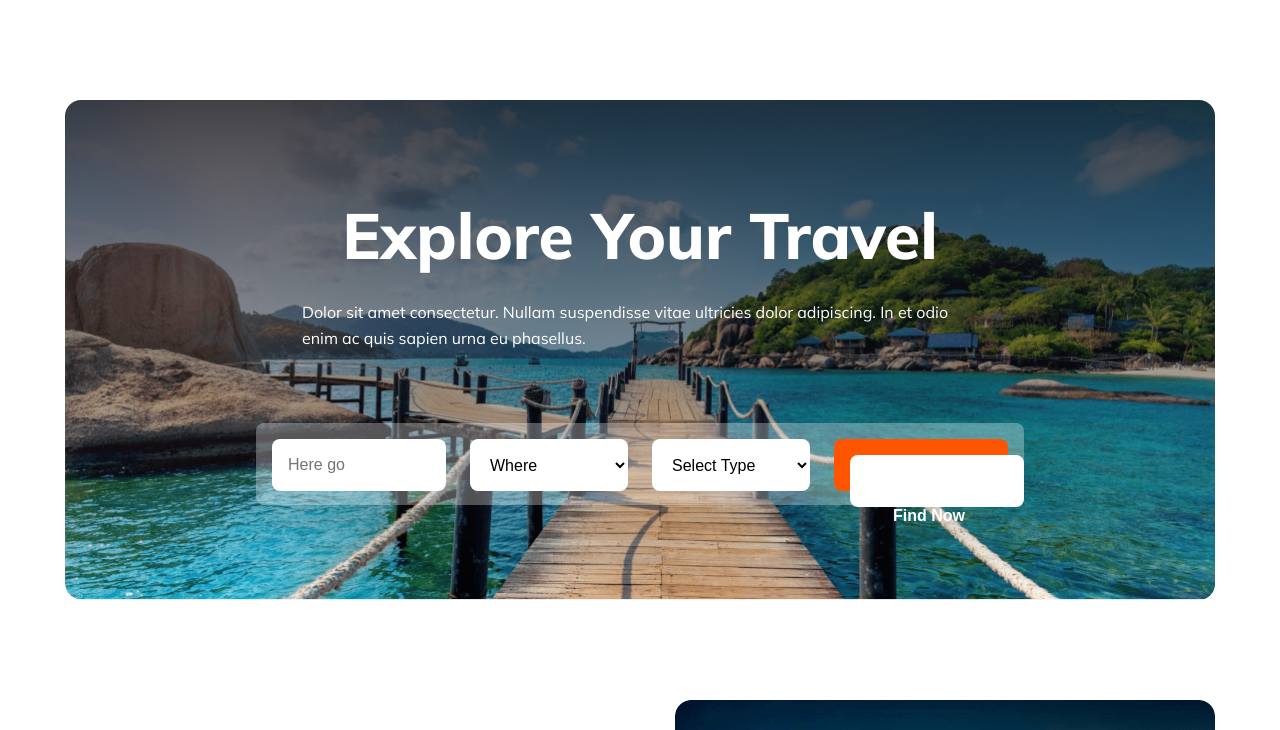
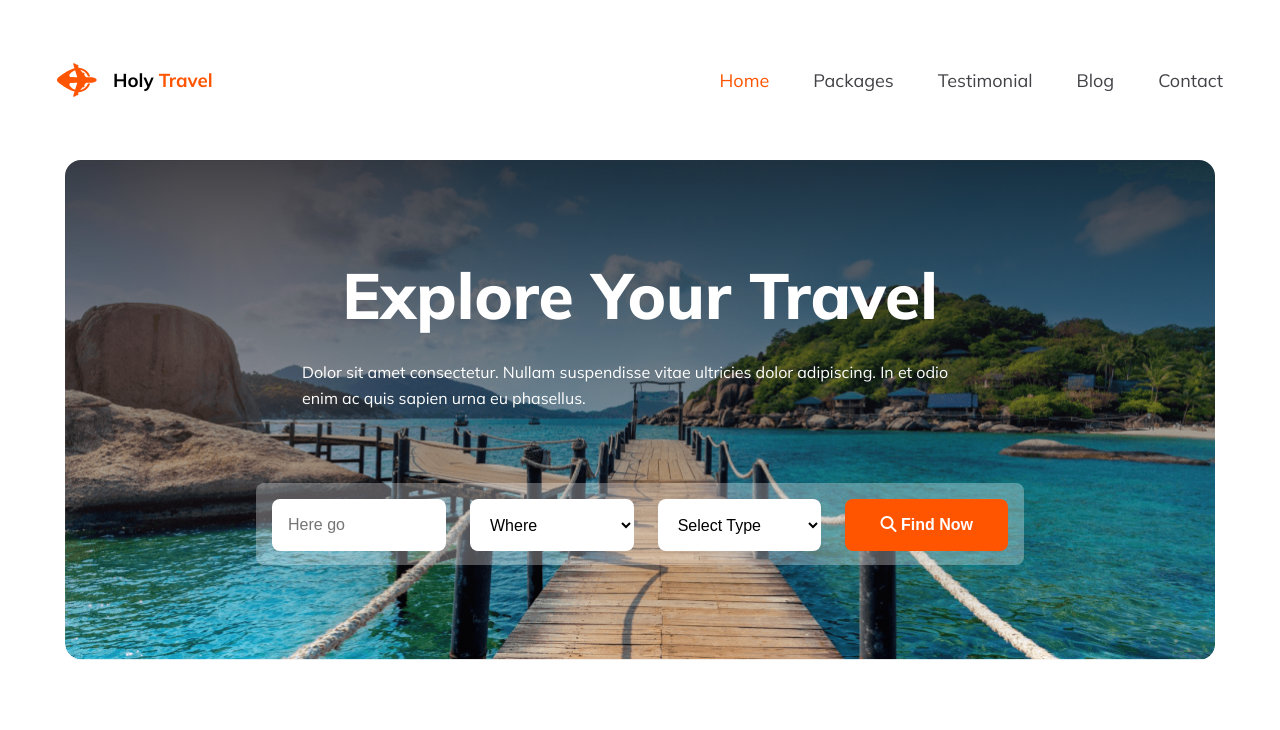
Before and after one commit to Jahid1987/b9-a2, a plain HTML site: page index.html in a window 1280 px wide. Shown: the top 730 px of the page. Drawn offline with Linux system fonts and the light colour scheme.

Commit message:
nav section for larger screen added

```diff
--- a/index.html
+++ b/index.html
@@ -6,12 +6,24 @@
 
     <link rel="stylesheet" href="styles/index.css">
     <link rel="stylesheet" href="styles/mobileresponsive.css">
-    <link rel="stylesheet" href="https://cdnjs.cloudflare.com/ajax/libs/font-awesome/5.15.4/css/font-awesome.min.css">
+
+    <!-- font awesome link -->
+    <script src="https://kit.fontawesome.com/50aead5003.js" crossorigin="anonymous"></script>
 </head>
 <body>
-    <header>
-
-    </header>
+    <nav>
+        <div class="logo-name">
+            <img src="Images/logo.svg" alt="">
+            <h3>Holy <span>Travel</span></h3>
+        </div>
+        <ul>
+            <li><a class="active" href="">Home</a></li>
+            <li><a href="">Packages</a></li>
+            <li><a href="">Testimonial</a></li>
+            <li><a href="">Blog</a></li>
+            <li><a href="">Contact</a></li>
+        </ul>
+    </nav>
 
     <main>
 
@@ -25,15 +37,13 @@
                         <input type="text" name="" id="" placeholder="Here go">
                         <select name="" id="">
                             <option value="">Where</option>
-                            <option value="saab">Bandarban</option>
-                            <option value="opel">Cox's Bazar</option>
-                            <option value="audi">Sylhet</option>
                         </select>
                         <select name="" id="">
                             <option value="">Select Type</option>
                         </select>
-                        <button class="primary-btn"> <i class="fas fa-search"> </i> Find Now</button>
-                        <!-- my font awesome icon is not working properly  -->
+                        <button class="primary-btn">
+                            <i class="fas fa-search"> </i>
+                            Find Now </button>
                     </form>
                 </div>
             </div>
@@ -141,7 +151,7 @@
     </main>
 
     <footer>
-        <div class="footer-title">
+        <div class="logo-name">
             <img src="Images/logo.svg" alt="">
             <h3>Holy <span>Travel</span></h3>
         </div>
--- a/styles/index.css
+++ b/styles/index.css
@@ -50,7 +50,38 @@ section{
     font-weight: 700;
     border: none;
 }
+
+ /* nav section starts here  */
+    nav{
+        width: 100%;
+        max-width: 1186px;
+        height: 56px;
+        margin: 52px auto;
+        display: flex;
+        justify-content: space-between;
+        align-items: center;
+        padding: 0 10px;
+    }
+    nav>ul{
+        display: flex;
+        gap: 44px;
+    }
+    nav> ul li{
+        list-style: none;
+    }
+    nav> ul li a{
+        text-decoration: none;
+        color: #424247;
+        font-size: 18px;
+        font-weight: 400;
+    }
+    nav .active{
+        color: #FF5400;
+    }
+
+
 /* banner section starts here  */
+
 .banner{
     background-image: linear-gradient(180deg, rgba(19, 19, 24, 0.80) 0%, rgba(19, 19, 24, 0.00) 100%), url(../Images/Group_13.png);
     background-repeat: no-repeat;
@@ -61,6 +92,7 @@ section{
     border-radius: 16px;
     display: grid;
     place-items: center;
+    margin-top: 50px;
 }
 .banner-content{
     display: flex;
@@ -90,7 +122,7 @@ section{
     width: 768px;
     height: 82px;
 }
-.banner-form form *{
+.banner-form form input, select{
     width: 174px;
     height: 52px;
     border-radius: 8px;
@@ -409,17 +441,17 @@ footer{
     margin-left: auto;
     margin-right: auto;
 }
-.footer-title{
+.logo-name{
     display: flex;
     align-content: center;
     align-items: center;
     gap: 16px;
 }
-.footer-title img{
+.logo-name img{
     width: 40px;
     height: 46.673px;
 }
-.footer-title span{
+.logo-name span{
     color: #FF5400;
 }
 footer .horizontal-line{
--- a/styles/mobileresponsive.css
+++ b/styles/mobileresponsive.css
@@ -15,6 +15,8 @@
     section{
         margin-top: 24px;
     }
+
+    /* nav section starts here  */
 
     /* banner sections  */
 
@@ -49,10 +51,15 @@
         height: 280px;
         align-items: center;
     }
-    .banner-form form *{
+    .banner-form form input, select{
         width: 255px;
         height: 52px;
     }
+    .banner-form .primary-btn{
+        width: 255px;
+    }
+
+
 
     /* popular section  */
 
@@ -84,6 +91,9 @@
     }
 
     /* Choose destination sections starts  */
+    .destination-imgs h3{
+        font-size: 20px;
+    }
     #maldives, #indonesia, #srilanka, #north_america, #kashmir, #bangladesh, #bandarban{
         grid-column: 1/ span 12;
         width: 100%;
```
